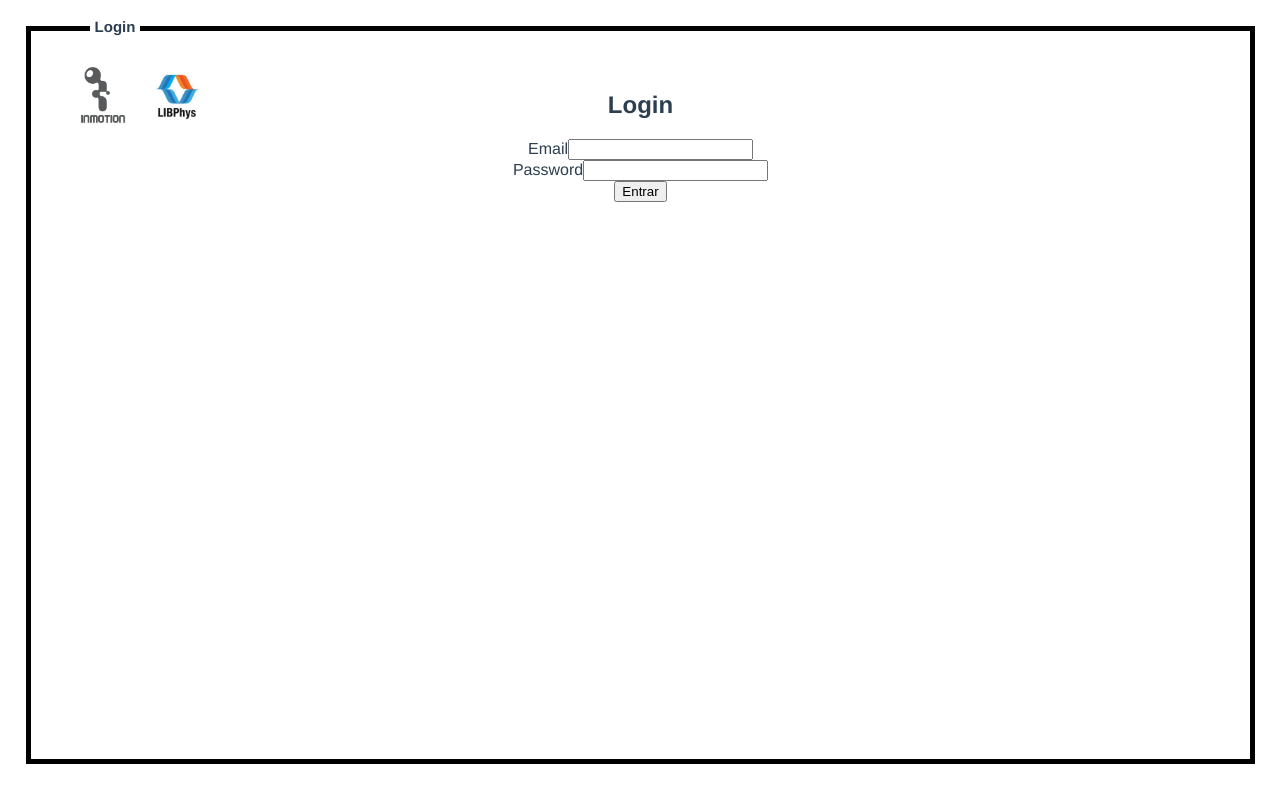
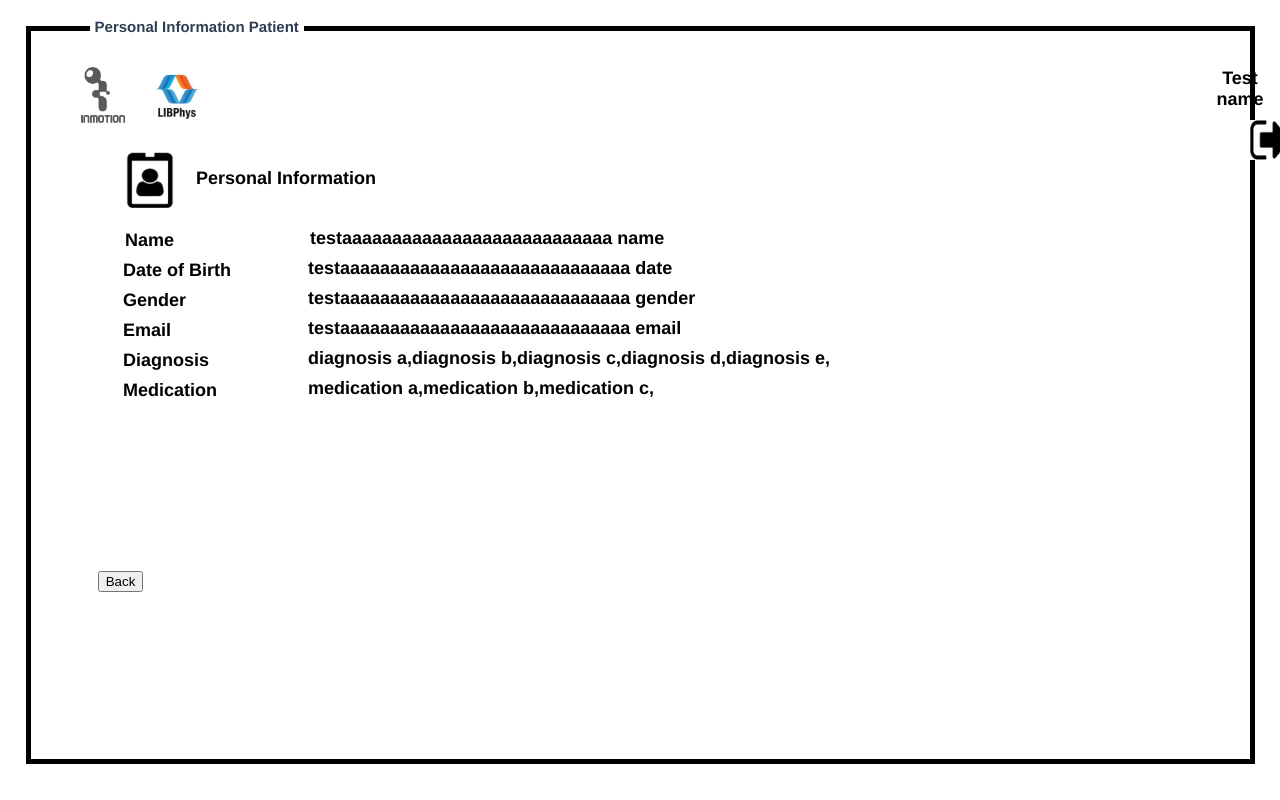
Before and after one commit to rafa98neves/InMotion, a Vue app in the folder inmotion-web/: page /personalinformationpatient in a window 1280 px wide. Before the commit this address led to /login. Built offline with nearby package versions, Linux system fonts and the light colour scheme.

Commit message:
personal page

```diff
--- a/inmotion-web/src/_helpers/router.js
+++ b/inmotion-web/src/_helpers/router.js
@@ -2,11 +2,14 @@ import { createRouter, createWebHistory} from 'vue-router';
 import { authGuard } from './auth.guard';
 import Login from '../components/auth/Login';
 import Home from '../components/Homepage';
+import PersonalInformationPatient from '../components/auth/PersonalInformationPatient';
+import PersonalInformationTherapist from '../components/auth/PersonalInformationTherapist';
 
 const routes = [
     { path: '/', component: Home, name: 'Homepage', beforeEnter: authGuard },
     { path: '/login', component: Login, name: 'Login' },
-
+    { path: '/personalinformationpatient', component: PersonalInformationPatient, name: 'Personal Information Patient' },
+    { path: '/personalinformationtherapist', component: PersonalInformationTherapist, name: 'Personal Information Therapist' },
     // otherwise redirect to home
     { path: '/:pathMatch(.*)*', redirect: '/' }
 ];
--- /dev/null
+++ b/inmotion-web/src/components/auth/PersonalInformationPatient.vue
@@ -0,0 +1,306 @@
+<template>
+  <div class="Register">
+
+  </div>
+
+ <div id="PersonalInformation">
+        <div class="personal-information-image">
+           <img src="../../assets/personal_info.png" width="50" height="60">
+        </div>
+        <div class="personal-information-text">
+           <p>Personal Information</p>
+        </div>
+    </div>
+
+<div id="BackButton">
+      <router-link class="back-button" to="/landingpage"><button>Back</button></router-link>
+    </div>
+
+
+    <div id="LogoutButton">
+      <router-link class="logout-link" to="/landingpage">
+        <img src="../../assets/logout.png" width="40" height="40">
+      </router-link>
+    </div>
+
+    <div id="LoginName">
+      <p>Test name</p>
+    </div>
+
+    <div id="Name">
+        <label class="label-name">Name</label>
+        <p class="info-name">testaaaaaaaaaaaaaaaaaaaaaaaaaaa name</p>
+    </div>
+
+    <div id="Date">
+        <label class="label-date">Date of Birth</label>
+        <p class="info-date">testaaaaaaaaaaaaaaaaaaaaaaaaaaaaa date</p>
+    </div>
+
+    <div id="Gender">
+        <label class="label-gender">Gender</label>
+        <p class="info-gender">testaaaaaaaaaaaaaaaaaaaaaaaaaaaaa gender</p>
+    </div>
+
+    <div id="Email">
+        <label class="label-email">Email</label>
+        <p class="info-email">testaaaaaaaaaaaaaaaaaaaaaaaaaaaaa email</p>
+    </div>
+
+    <div id="Diagnosis">
+      <label class="label-diagnosis">Diagnosis</label>
+      <div class=info-diagnosis v-for="item in items" :key="item">
+        <p>{{ item.diagnosis }},</p>
+      </div>
+    </div>
+
+    <div id="Medication">
+      <label class="label-medication">Medication</label>
+      <div class=info-medication v-for="item in med" :key="item">
+        <p>{{ item.diagnosis }},</p>
+      </div>
+    </div>
+
+
+</template>
+
+<script>
+export default {
+  name: "App",
+  data: function () {
+    return {
+      items: [
+        { diagnosis: " diagnosis a" },
+        { diagnosis: " diagnosis b" },
+        { diagnosis: " diagnosis c"},
+        { diagnosis: " diagnosis d"},
+        { diagnosis: " diagnosis e"},
+      ],
+
+
+       med: [
+        { diagnosis: " medication a" },
+        { diagnosis: " medication b" },
+        { diagnosis: " medication c"},
+      ],
+    };
+
+
+
+
+
+  }
+
+
+
+
+  }
+
+</script>
+
+<!-- Add "scoped" attribute to limit CSS to this component only -->
+<style scoped>
+#PersonalInformation{
+    position: absolute;
+    left: 125px;
+    top: 150px;
+
+}
+  .personal-information-image{
+    width: 0%;
+    float:left;
+}
+  .personal-information-text{
+    width: 140%;
+    float:left;
+    font-weight: bold;
+    color: black;
+    font-size: 18px
+}
+
+#LogoutButton{
+    position: absolute;
+    left: 1250px;
+    top: 120px;
+
+}
+#BackButton{
+    position: relative;
+    left: -520px;
+    top: 480px;
+
+}
+#LoginName{
+    position: absolute;
+    left: 1200px;
+    top: 50px;
+    font-weight: bold;
+    color: black;
+    font-size: 18px
+
+}
+
+#Name{
+    position: absolute;
+    left: 125px;
+    top: 250px;
+    font-weight: bold;
+    color: black;
+    font-size: 18px
+
+}
+  .label-name{
+    position: absolute;
+    left: 0px;
+    top: -20px;
+    font-weight: bold;
+    color: black;
+    font-size: 18px
+}
+
+  .info-name{
+    position: relative;
+    left: 185px;
+    top: -40px;
+    font-weight: bold;
+    color: black;
+    font-size: 18px
+}
+
+#Date{
+    position: absolute;
+    left: 142px;
+    top: 280px;
+    font-weight: bold;
+    color: black;
+    font-size: 18px;
+}
+
+  .label-date{
+    position: absolute;
+    left: -19px;
+    top: -20px;
+    font-weight: bold;
+    color: black;
+    font-size: 18px
+}
+
+  .info-date{
+    position: relative;
+    left: 166px;
+    top: -40px;
+    font-weight: bold;
+    color: black;
+    font-size: 18px
+}
+
+#Gender{
+    position: absolute;
+    left: 142px;
+    top: 310px;
+    font-weight: bold;
+    color: black;
+    font-size: 18px;
+}
+
+  .label-gender{
+    position: absolute;
+    left: -19px;
+    top: -20px;
+    font-weight: bold;
+    color: black;
+    font-size: 18px
+}
+
+  .info-gender{
+    position: relative;
+    left: 166px;
+    top: -40px;
+    font-weight: bold;
+    color: black;
+    font-size: 18px
+}
+
+#Email{
+    position: absolute;
+    left: 142px;
+    top: 340px;
+    font-weight: bold;
+    color: black;
+    font-size: 18px;
+}
+
+  .label-email{
+    position: absolute;
+    left: -19px;
+    top: -20px;
+    font-weight: bold;
+    color: black;
+    font-size: 18px
+}
+
+  .info-email{
+    position: relative;
+    left: 166px;
+    top: -40px;
+    font-weight: bold;
+    color: black;
+    font-size: 18px
+}
+
+#Diagnosis{
+    position: absolute;
+    left: 142px;
+    top: 370px;
+    font-weight: bold;
+    color: black;
+    font-size: 18px;
+}
+
+  .label-diagnosis{
+    position: absolute;
+    left: -19px;
+    top: -20px;
+    font-weight: bold;
+    color: black;
+    font-size: 18px
+}
+
+  .info-diagnosis{
+    position: relative;
+    left: 166px;
+    top: -40px;
+    font-weight: bold;
+    color: black;
+    font-size: 18px;
+    float: left;
+}
+
+#Medication{
+    position: absolute;
+    left: 142px;
+    top: 400px;
+    font-weight: bold;
+    color: black;
+    font-size: 18px;
+}
+
+  .label-medication{
+    position: absolute;
+    left: -19px;
+    top: -20px;
+    font-weight: bold;
+    color: black;
+    font-size: 18px
+}
+
+  .info-medication{
+    position: relative;
+    left: 166px;
+    top: -40px;
+    font-weight: bold;
+    color: black;
+    font-size: 18px;
+    float: left;
+}
+</style>
--- /dev/null
+++ b/inmotion-web/src/components/auth/PersonalInformationTherapist.vue
@@ -0,0 +1,146 @@
+<template>
+  <div class="Register">
+
+  </div>
+
+ <div id="PersonalInformation">
+        <div class="personal-information-image">
+           <img src="../../assets/personal_info.png" width="50" height="60">
+        </div>
+        <div class="personal-information-text">
+           <p>Personal Information</p>
+        </div>
+    </div>
+
+<div id="BackButton">
+      <router-link class="back-button" to="/landingpage"><button>Back</button></router-link>
+    </div>
+
+
+    <div id="LogoutButton">
+      <router-link class="logout-link" to="/landingpage">
+        <img src="../../assets/logout.png" width="40" height="40">
+      </router-link>
+    </div>
+
+    <div id="LoginName">
+      <p>Test name</p>
+    </div>
+
+    <div id="Name">
+        <label class="label-name">Name</label>
+        <p class="info-name">testaaaaaaaaaaaaaaaaaaaaaaaaaaa name</p>
+    </div>
+
+    <div id="Email">
+        <label class="label-email">Email</label>
+        <p class="info-email">testaaaaaaaaaaaaaaaaaaaaaaaaaaaaa email</p>
+    </div>
+
+
+</template>
+
+<script>
+export default {
+
+  }
+
+</script>
+
+<!-- Add "scoped" attribute to limit CSS to this component only -->
+<style scoped>
+#PersonalInformation{
+    position: absolute;
+    left: 125px;
+    top: 150px;
+
+}
+  .personal-information-image{
+    width: 0%;
+    float:left;
+}
+  .personal-information-text{
+    width: 140%;
+    float:left;
+    font-weight: bold;
+    color: black;
+    font-size: 18px
+}
+
+#LogoutButton{
+    position: absolute;
+    left: 1250px;
+    top: 120px;
+
+}
+#BackButton{
+    position: relative;
+    left: -520px;
+    top: 480px;
+
+}
+#LoginName{
+    position: absolute;
+    left: 1200px;
+    top: 50px;
+    font-weight: bold;
+    color: black;
+    font-size: 18px
+
+}
+
+#Name{
+    position: absolute;
+    left: 125px;
+    top: 250px;
+    font-weight: bold;
+    color: black;
+    font-size: 18px
+
+}
+  .label-name{
+    position: absolute;
+    left: 0px;
+    top: -20px;
+    font-weight: bold;
+    color: black;
+    font-size: 18px
+}
+
+  .info-name{
+    position: relative;
+    left: 185px;
+    top: -40px;
+    font-weight: bold;
+    color: black;
+    font-size: 18px
+}
+
+#Email{
+    position: absolute;
+    left: 142px;
+    top: 280px;
+    font-weight: bold;
+    color: black;
+    font-size: 18px;
+}
+
+  .label-email{
+    position: absolute;
+    left: -19px;
+    top: -20px;
+    font-weight: bold;
+    color: black;
+    font-size: 18px
+}
+
+  .info-email{
+    position: relative;
+    left: 166px;
+    top: -40px;
+    font-weight: bold;
+    color: black;
+    font-size: 18px
+}
+
+</style>
```
Also changed, not shown: inmotion-web/src/assets/logout.png (added), inmotion-web/src/assets/personal_info.png (added).
